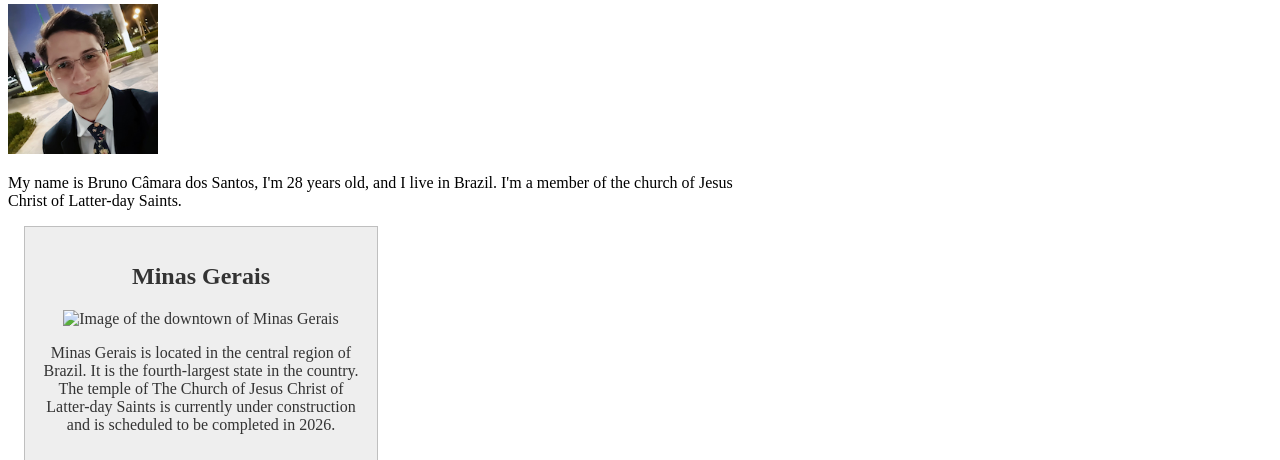
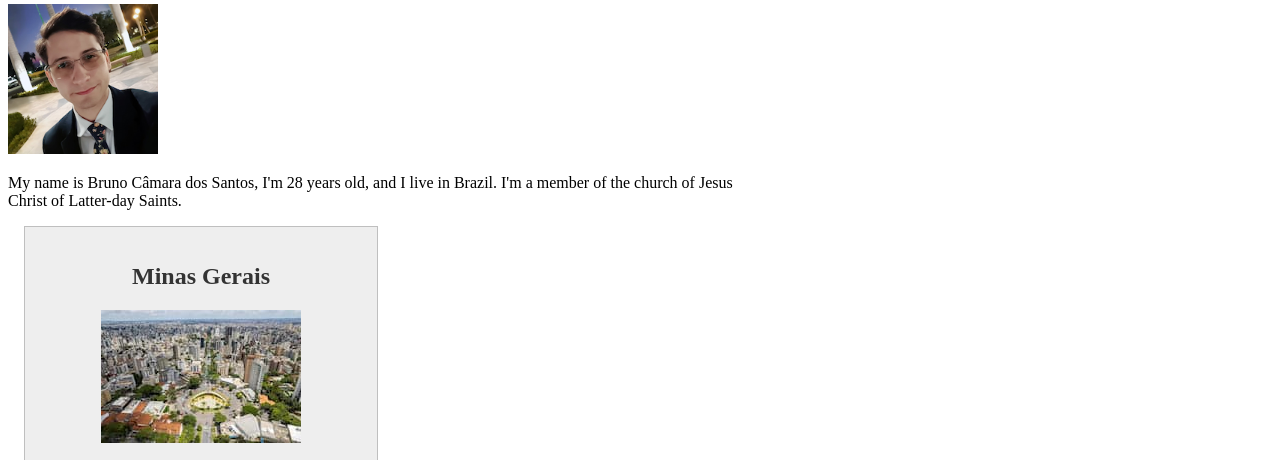
Before and after one commit to BrunoCamara-BR/wdd130, a plain HTML site: page index.html in a window 1280 px wide. Shown: the part 337-797 px from the top of the page. Drawn offline with Linux system fonts and the light colour scheme; the site is published under a folder, as on GitHub Pages, so addresses that start at the root find nothing.

Commit message:
fix url image of MInas gerais

```diff
--- a/index.html
+++ b/index.html
@@ -29,7 +29,7 @@
     <aside>
       <h2>Minas Gerais</h2>
       <img
-        src="/images/minas_gerais.jpg"
+        src="images/minas_gerais.jpg"
         alt="Image of the downtown of Minas Gerais"
       />
       <p>
```
